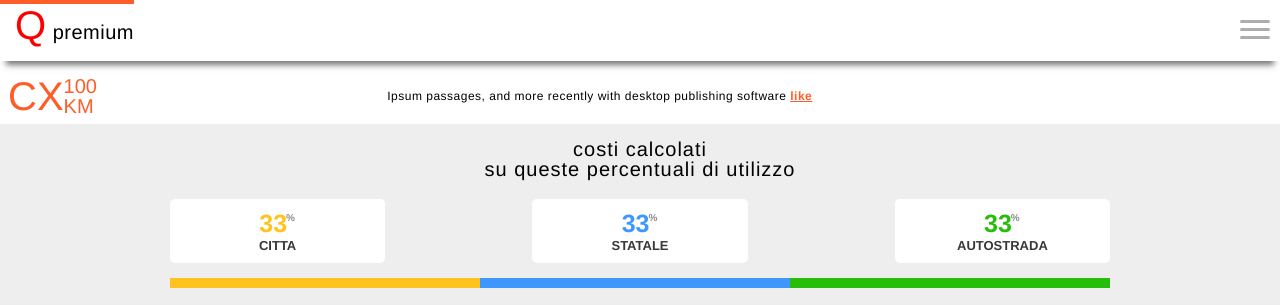
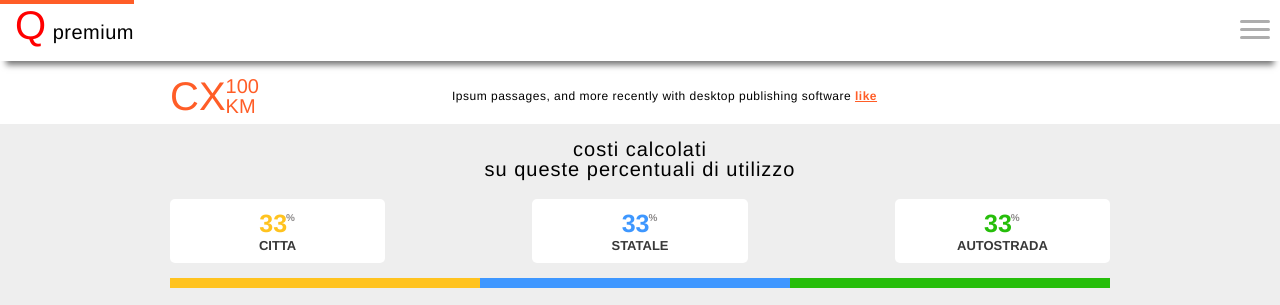
Before and after one commit to Crispy-rw/mobile-design, a plain HTML site: page index.html in a window 1280 px wide. Shown: the top 305 px of the page. Drawn offline with Linux system fonts and the light colour scheme.

Commit message:
1 file modified

```diff
--- a/styles.css
+++ b/styles.css
@@ -460,4 +460,9 @@
     padding-left: 170px;
     padding-right: 170px;
   }
+
+  .pop {
+    padding-left: 170px;
+    padding-right: 170px;
+  }
 }
```
